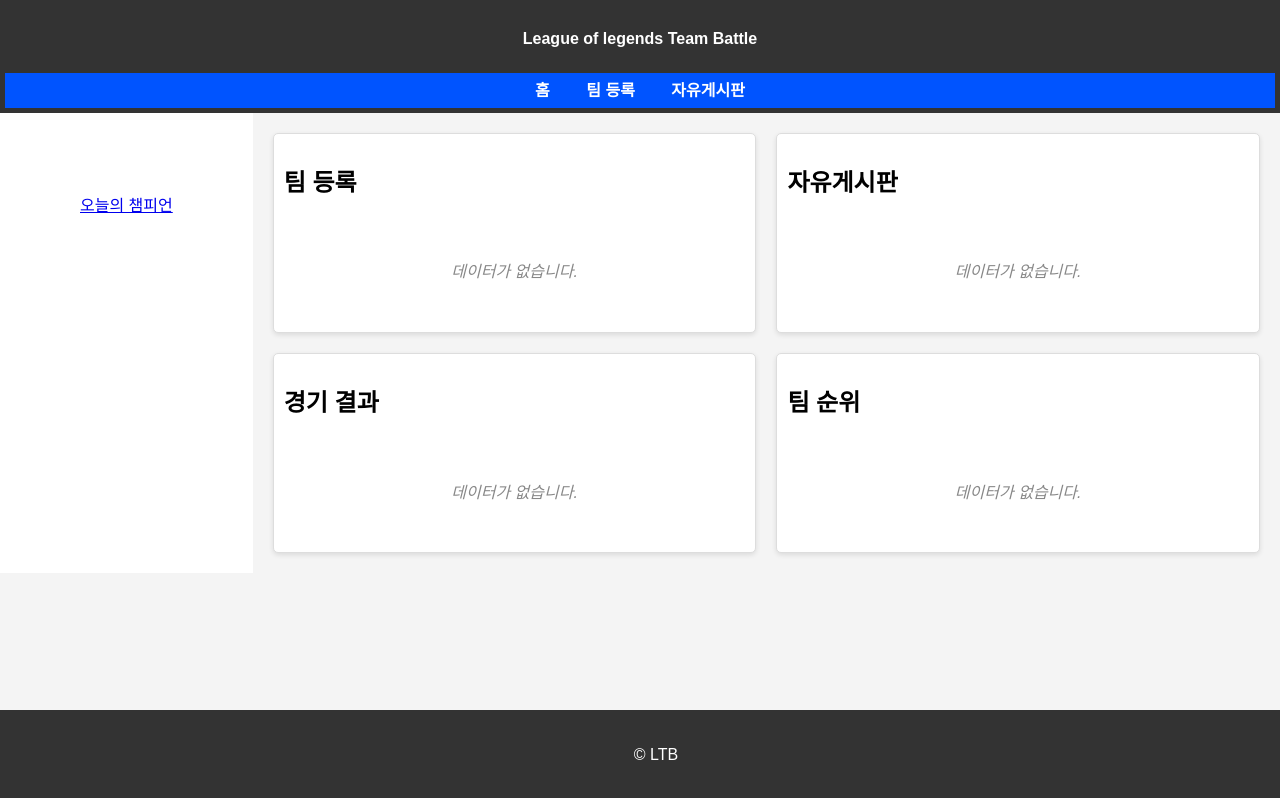
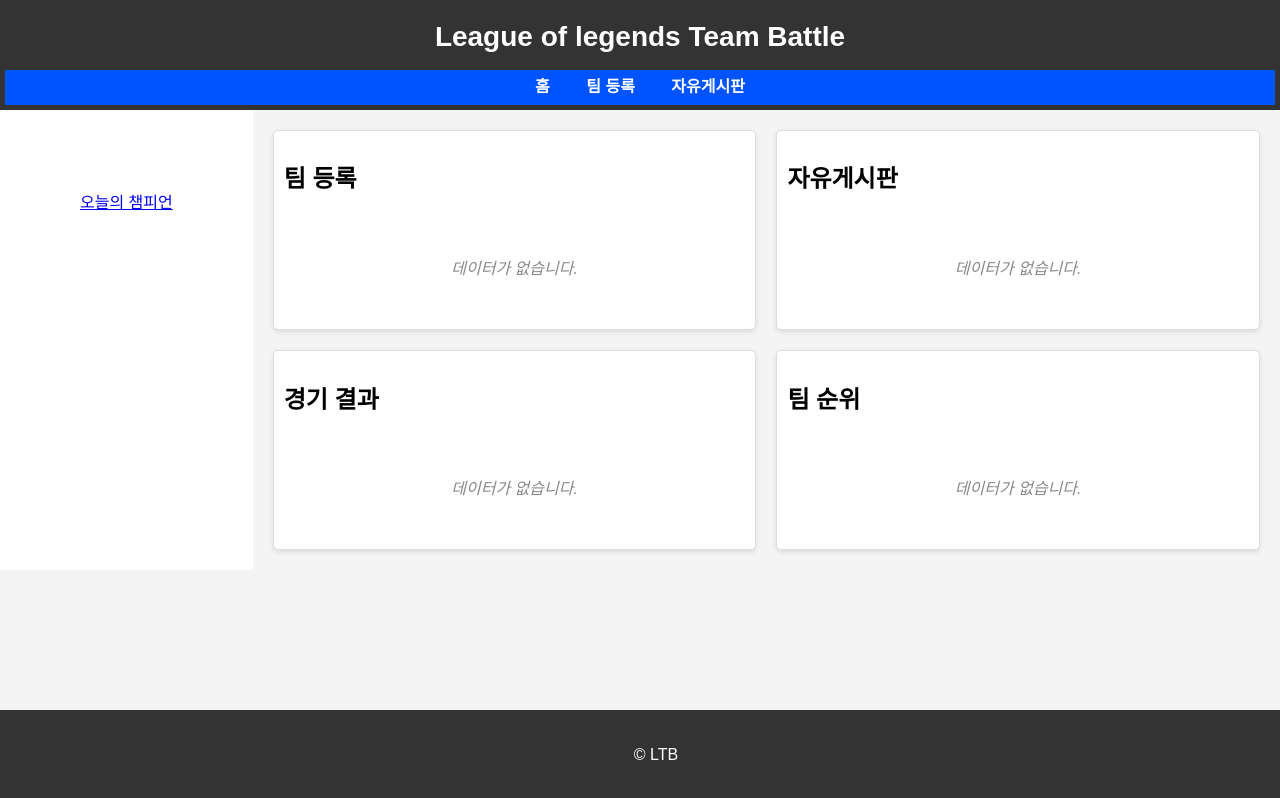
Before and after one commit to LOLTEAMBATTLE/lolteambattle.github.io, a plain HTML site: page index.html in a window 1280 px wide. Drawn offline with Linux system fonts and the light colour scheme.

Commit message:
Update styles.css

```diff
--- a/styles.css
+++ b/styles.css
@@ -11,6 +11,12 @@
     color: #fff;
     text-align: center;
     padding: 0.3rem;
+}
+
+header h4 {
+    font-size: 28px; /* h4의 글자 크기를 키웁니다 */
+    margin: 0;
+    padding: 10px;
 }
 
 nav {
```
